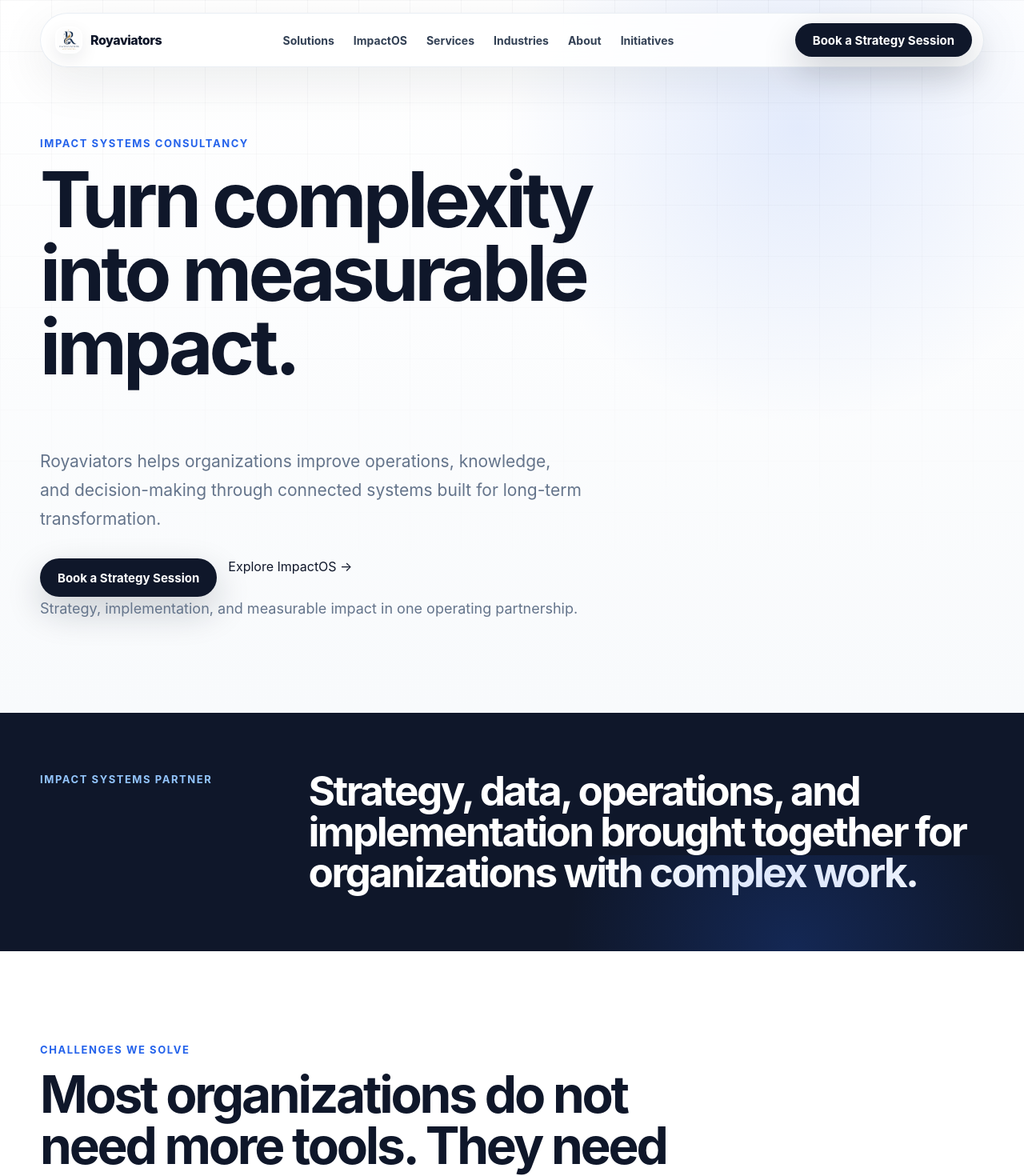
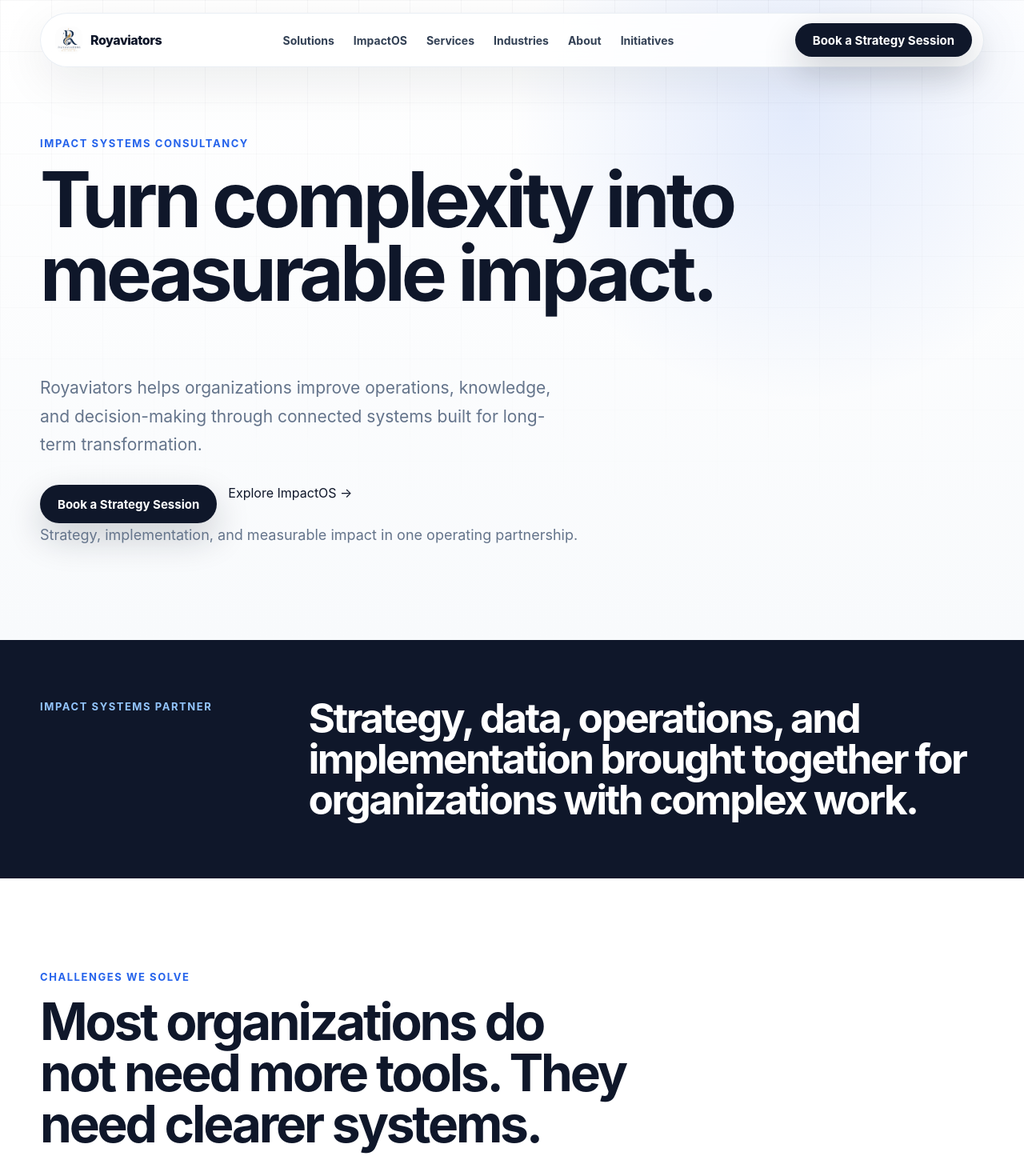
Before and after one commit to royaviators-creator/Royaviators, a Next.js app: page / in a window 1280 px wide. Shown: the top 1470 px of the page at 80% size. Built offline with nearby package versions, Linux system fonts and the light colour scheme.

Commit message:
Apply executive edition visual system

```diff
--- a/app/enhancements.css
+++ b/app/enhancements.css
@@ -1,51 +1,27 @@
-@keyframes floatNode{0%,100%{transform:translateY(0)}50%{transform:translateY(-8px)}}
-@keyframes pulseLine{0%,100%{opacity:.28}50%{opacity:.78}}
-@keyframes revealUp{from{opacity:0;transform:translateY(20px)}to{opacity:1;transform:translateY(0)}}
+@keyframes revealUp{from{opacity:0;transform:translateY(18px)}to{opacity:1;transform:translateY(0)}}
+@keyframes lineFlow{0%{transform:translateY(-140%);opacity:0}30%{opacity:.9}100%{transform:translateY(140%);opacity:0}}
 
 @media (prefers-reduced-motion:no-preference){
-  .hero-copy{animation:revealUp .75s ease both}
-  .hero-system{animation:revealUp .9s .12s ease both}
-  .system-orbit{animation:floatNode 5.5s ease-in-out infinite}
-  .orbit-two{animation-delay:-1.2s}
-  .orbit-three{animation-delay:-2.4s}
-  .orbit-four{animation-delay:-3.6s}
-  .system-line{animation:pulseLine 3.8s ease-in-out infinite}
-  .line-b{animation-delay:-1.1s}
-  .line-c{animation-delay:-2.2s}
+  .hero-copy{animation:revealUp .8s ease both}
+  .trust-grid,.section-intro,.impactos-copy,.impactos-diagram,.industry-card,.capability-card,.final-cta-inner{animation:revealUp .8s ease both}
+  .diagram-connector:after{animation:lineFlow 2.8s ease-in-out infinite}
+  .diagram-connector:nth-of-type(4):after{animation-delay:.45s}
+  .diagram-connector:nth-of-type(6):after{animation-delay:.9s}
 }
 
-.hero h1{max-width:820px;text-wrap:balance}
-.hero-subtitle{max-width:680px}
-.hero-system{background:radial-gradient(circle at 50% 50%,rgba(37,99,235,.12),transparent 32%),rgba(255,255,255,.64)}
-.system-card{width:216px;padding:28px}
-.system-card strong{font-size:27px}
-.system-orbit{transition:transform .25s ease,box-shadow .25s ease,border-color .25s ease}
-.system-orbit:hover{transform:translateY(-4px) scale(1.03);border-color:rgba(37,99,235,.35);box-shadow:0 20px 55px rgba(15,23,42,.12)}
+.hero h1{text-wrap:balance}
+.hero-subtitle{text-wrap:pretty}
+.trust-grid h2,.section-intro h2,.final-cta h2{text-wrap:balance}
 
-.trust-band{position:relative;overflow:hidden}
-.trust-band:after{content:"";position:absolute;inset:auto -10% -120px 45%;height:240px;background:radial-gradient(circle,rgba(37,99,235,.22),transparent 66%);pointer-events:none}
-.trust-grid h2{text-wrap:balance}
+.industry-card:hover .icon-wrap{transform:translateY(-3px)}
+.icon-wrap{transition:transform .28s ease,background .28s ease}
+.capability-card svg{transition:transform .28s ease}
+.capability-card:hover svg{transform:translateY(-3px)}
+.diagram-pill,.diagram-core,.diagram-outcome,.diagram-impact{transition:transform .28s ease,border-color .28s ease,background .28s ease}
+.impactos-diagram:hover .diagram-core,.impactos-diagram:hover .diagram-impact{transform:translateY(-2px)}
 
-.card{position:relative;overflow:hidden}
-.card:after{content:"";position:absolute;left:0;right:0;bottom:0;height:3px;background:linear-gradient(90deg,var(--ocean),var(--emerald));transform:scaleX(0);transform-origin:left;transition:transform .25s ease}
-.card:hover:after{transform:scaleX(1)}
-.industry-card,.service-card,.product-card{min-height:280px}
-.industry-card{display:flex;flex-direction:column}
-.industry-card p{margin-bottom:0}
-.icon-wrap{transition:transform .25s ease,background .25s ease}
-.industry-card:hover .icon-wrap{transform:rotate(-3deg) scale(1.05);background:#eaf1ff}
-
-.module-card{transition:transform .22s ease,background .22s ease,border-color .22s ease}
-.module-card:hover{transform:translateY(-4px);background:rgba(255,255,255,.1);border-color:rgba(147,197,253,.45)}
-.approach-step{transition:transform .22s ease,box-shadow .22s ease}
-.approach-step:hover{transform:translateY(-4px);box-shadow:var(--shadow-soft)}
-
-.final-cta-card{position:relative;overflow:hidden}
-.final-cta-card:before{content:"";position:absolute;inset:-40% auto auto 55%;width:420px;height:420px;border-radius:50%;background:radial-gradient(circle,rgba(37,99,235,.35),transparent 68%);pointer-events:none}
-.final-cta-card>*{position:relative}
-.brand-mark{display:block!important;object-fit:contain;background:#fff!important;color:transparent!important;padding:2px;border-radius:12px;box-shadow:0 8px 22px rgba(15,23,42,.08)}
+.brand-mark{display:block!important;color:transparent!important}
 
 @media(max-width:860px){
   .hero h1{text-wrap:initial}
-  .industry-card,.service-card,.product-card{min-height:auto}
 }
```
